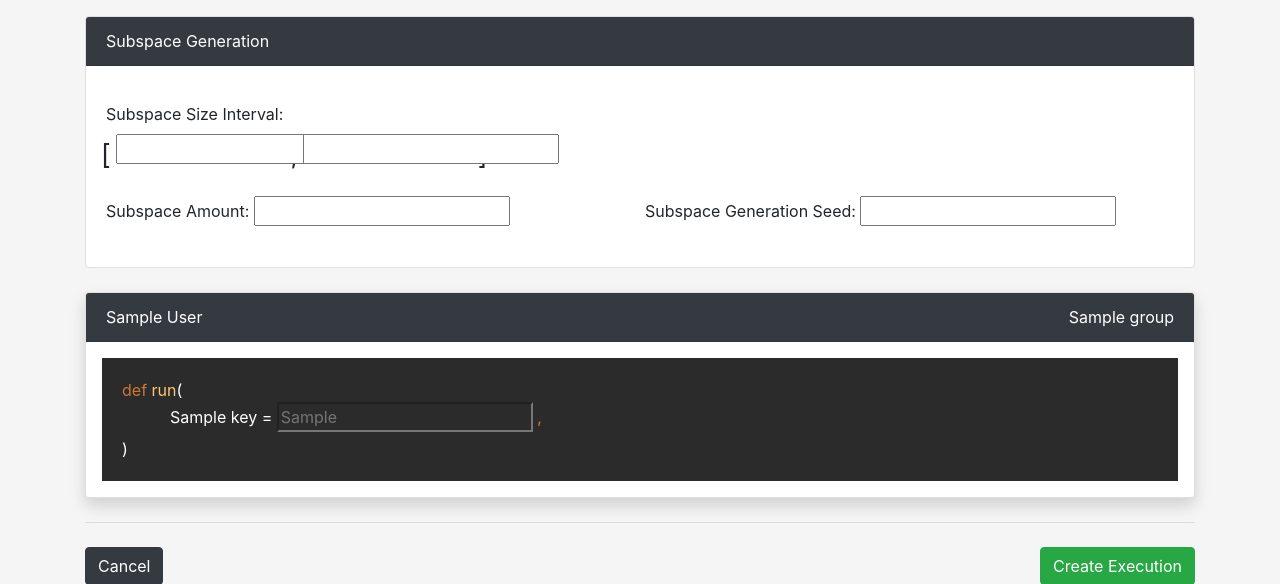
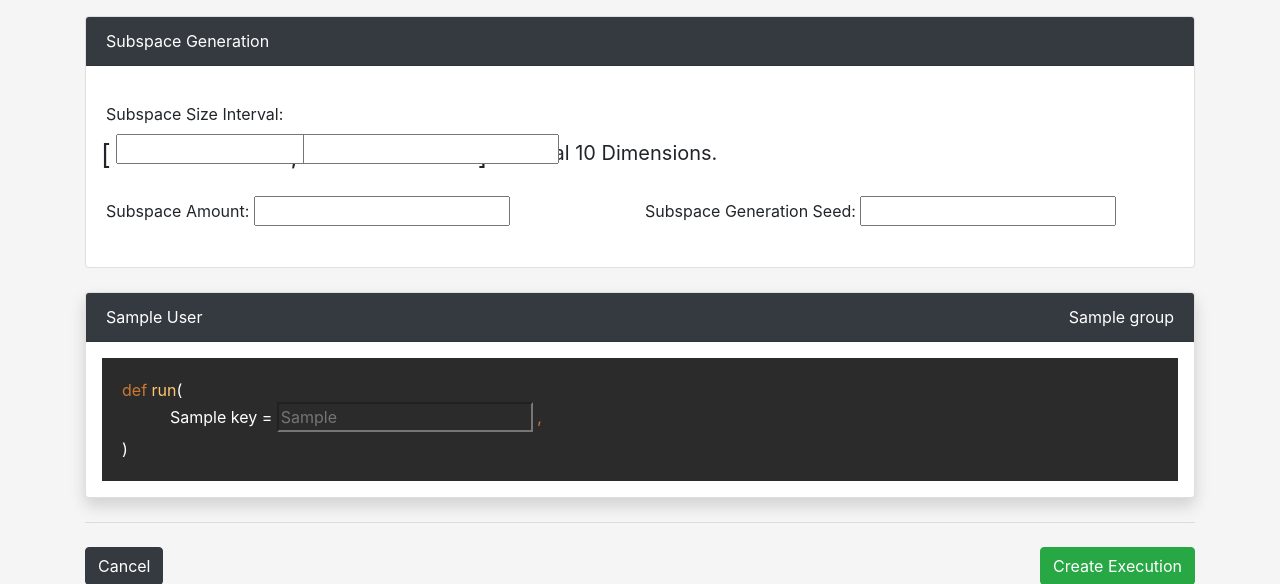
Before and after one commit to d-schneid/SOP, a Django app: template webserver/src/main/sop/experiments/templates/experiments/execution/execution_create.html in a window 1280 px wide. Shown: the part 72-656 px from the top of the page. Run offline with Django 4.2, Linux system fonts and the light colour scheme; the template is opened without the code that fills it: most values are stand-ins (such as "Sample title", 1, 10 or a date in 2020); form fields are guessed from the names that the template uses; parts of the project's set-up code (start-up, migrations or seed data) failed here and were passed over; some libraries are stand-ins or nearby versions.

Commit message:
Add total dimension indication on execution creation in execution_create.html

```diff
--- a/webserver/src/main/sop/experiments/templates/experiments/execution/execution_create.html
+++ b/webserver/src/main/sop/experiments/templates/experiments/execution/execution_create.html
@@ -22,6 +22,8 @@
                             {{ form.subspaces_max }}
                         </div>
                         <span style="font-size:20pt">]</span>
+                        <span class="ml-3 mt-1"
+                              style="font-size:15pt">of total {{ experiment.dataset.dimensions_total }} Dimensions.</span>
                     </div>
                     <div class="form-row mt-3">
                         <div class="form-group col-md-6">
```
